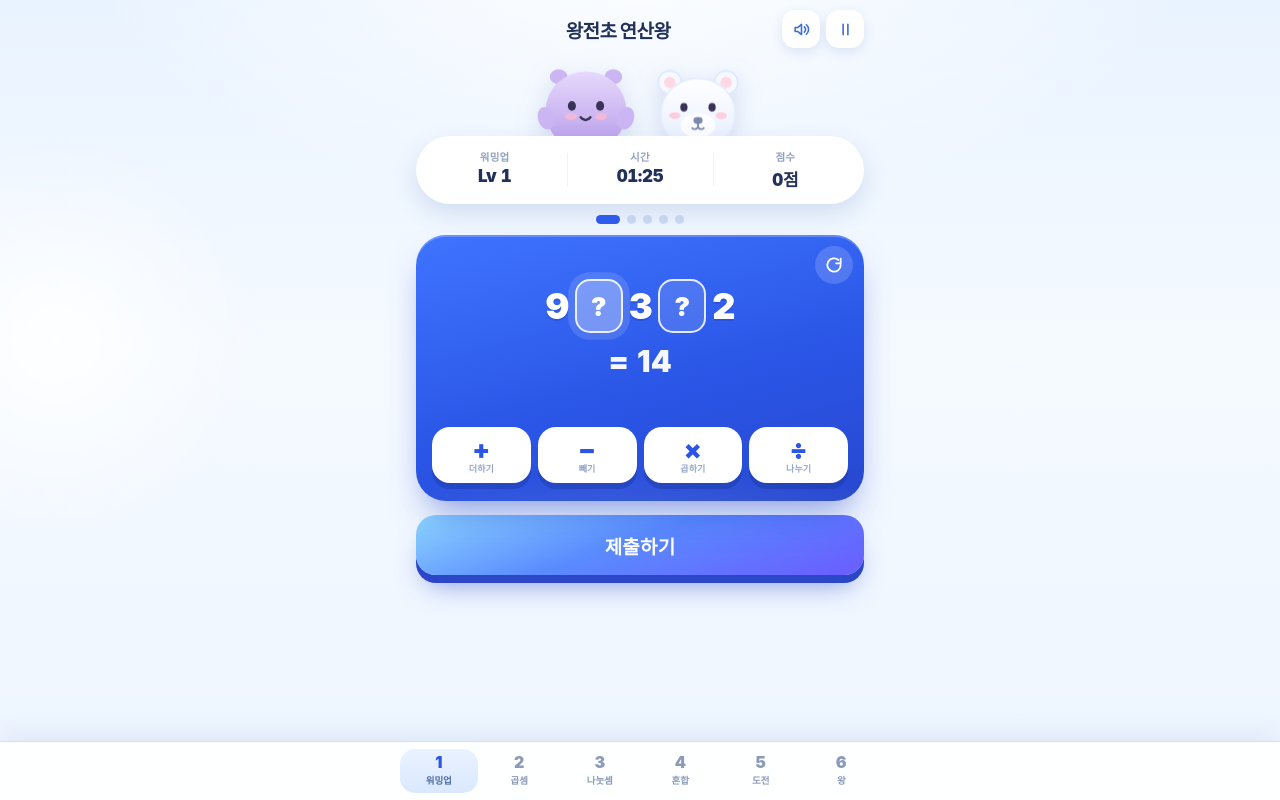
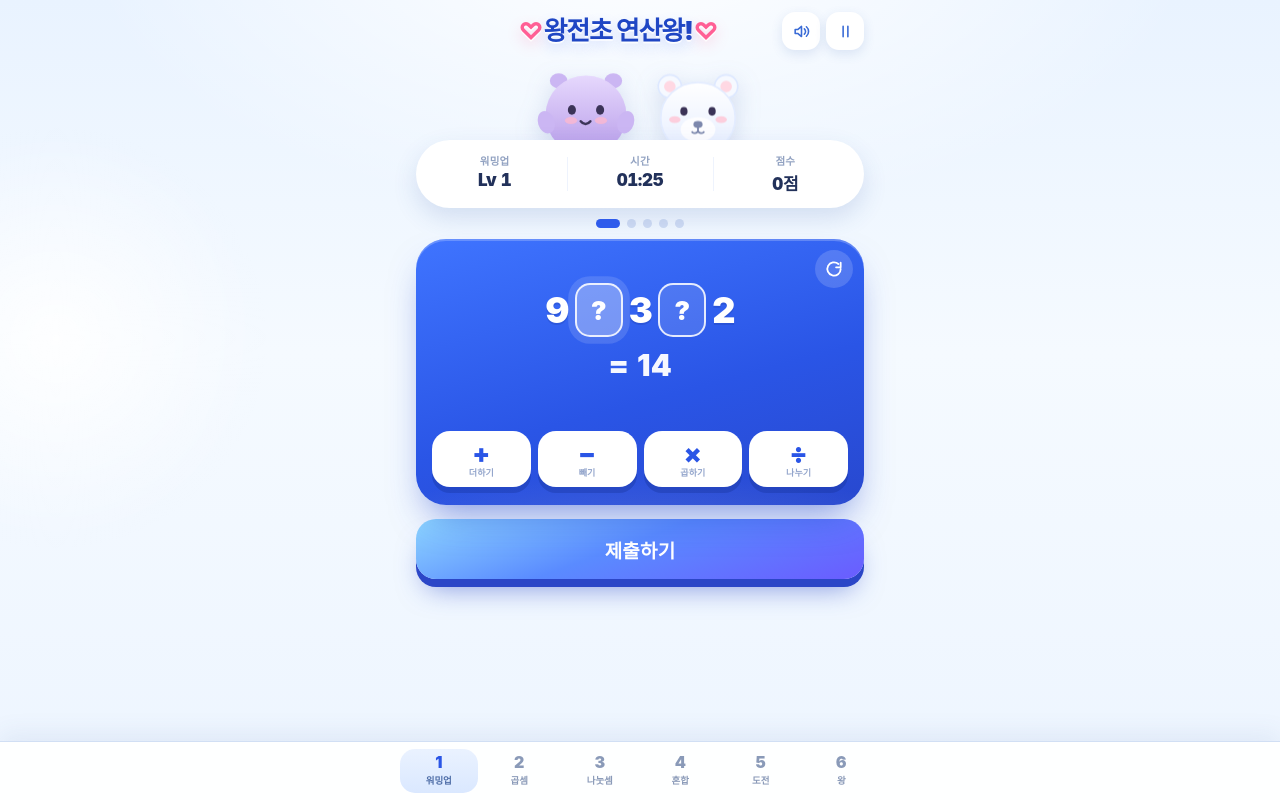
Before and after one commit to chohanui2-home/wangjeon-math, a plain HTML site: page index.html in a window 1280 px wide. Drawn offline with Linux system fonts and the light colour scheme.

Commit message:
제목 크게 + ♡왕전초 연산왕!♡

```diff
--- a/index.html
+++ b/index.html
@@ -3,7 +3,7 @@
 <head>
 <meta charset="utf-8">
 <meta name="viewport" content="width=device-width, initial-scale=1, viewport-fit=cover">
-<title>왕전초 연산왕</title>
+<title>♡왕전초 연산왕!♡</title>
 <meta name="theme-color" content="#dcecff">
 <meta name="mobile-web-app-capable" content="yes">
 <meta name="apple-mobile-web-app-capable" content="yes">
@@ -42,8 +42,17 @@ button{font-family:inherit;cursor:pointer}
   padding:calc(8px + env(safe-area-inset-top)) 16px calc(104px + env(safe-area-inset-bottom));
   min-height:100vh;min-height:100dvh;display:flex;flex-direction:column;
 }
-.topbar{display:flex;align-items:center;justify-content:space-between;gap:6px;padding:2px 0 10px}
-.topbar h1{margin:0;font-size:19px;font-weight:900;letter-spacing:-.03em}
+.topbar{display:flex;align-items:center;justify-content:space-between;gap:6px;padding:4px 0 12px}
+.topbar h1{
+  margin:0;flex:1 1 auto;min-width:0;text-align:center;
+  font-size:clamp(20px,6.4vw,26px);font-weight:900;line-height:1.2;
+  letter-spacing:-.045em;white-space:nowrap;color:#1f46c4;
+  text-shadow:0 1px 0 #fff,0 2px 0 rgba(255,255,255,.7),0 6px 14px rgba(47,92,240,.22);
+}
+.topbar h1 .hh{
+  color:#ff5f95;font-weight:900;font-size:.94em;vertical-align:.02em;padding:0 .04em;
+  text-shadow:0 1px 0 #fff,0 2px 0 rgba(255,255,255,.7),0 6px 14px rgba(255,95,149,.28);
+}
 .topright{display:flex;gap:6px;align-items:center}
 .iconbtn{
   width:38px;height:38px;flex:0 0 auto;border-radius:13px;border:none;background:#fff;
@@ -242,13 +251,17 @@ button{font-family:inherit;cursor:pointer}
   .statusbar{padding:11px 4px}
   .stat b{font-size:16px}
 }
+@media (max-width:344px){
+  .topbar h1{font-size:17.5px}
+  .topbar h1 .hh{font-size:.9em}
+}
 </style>
 </head>
 <body>
 <div class="app">
   <header class="topbar">
     <div class="spacer"></div>
-    <h1>왕전초 연산왕</h1>
+    <h1><span class="hh">♡</span>왕전초 연산왕!<span class="hh">♡</span></h1>
     <div class="topright">
       <button class="iconbtn" id="sndBtn" type="button" aria-label="효과음 켜기/끄기">
         <svg id="sndOnIcon" viewBox="0 0 24 24" aria-hidden="true"><path d="M4 9.5h3.2L12 5.6v12.8L7.2 14.5H4z"/><path d="M15.6 8.6a4.6 4.6 0 0 1 0 6.8"/><path d="M18.2 6a8 8 0 0 1 0 12"/></svg>
@@ -959,7 +972,7 @@ button{font-family:inherit;cursor:pointer}
   }
   function shareGame() {
     var url = location.href.split('#')[0];
-    var payload = { title: '왕전초 연산왕', text: '연산 기호를 넣어 식을 완성하는 연산 게임! 같이 해 봐요.', url: url };
+    var payload = { title: '♡왕전초 연산왕!♡', text: '연산 기호를 넣어 식을 완성하는 연산 게임! 같이 해 봐요.', url: url };
     if (navigator.share) {
       try {
         navigator.share(payload)['catch'](function () { copyLink(url); });
@@ -983,7 +996,7 @@ button{font-family:inherit;cursor:pointer}
     var icon = document.querySelector('link[rel="apple-touch-icon"]');
     var href = icon ? icon.getAttribute('href') : '';
     var mf = {
-      name: '왕전초 연산왕', short_name: '연산왕',
+      name: '♡왕전초 연산왕!♡', short_name: '연산왕',
       description: '연산 기호를 넣어 식을 완성하는 초등 연산 퍼즐 게임',
       start_url: '.', scope: '.', display: 'standalone', orientation: 'portrait',
       background_color: '#eaf4ff', theme_color: '#2f5cf0',
```
